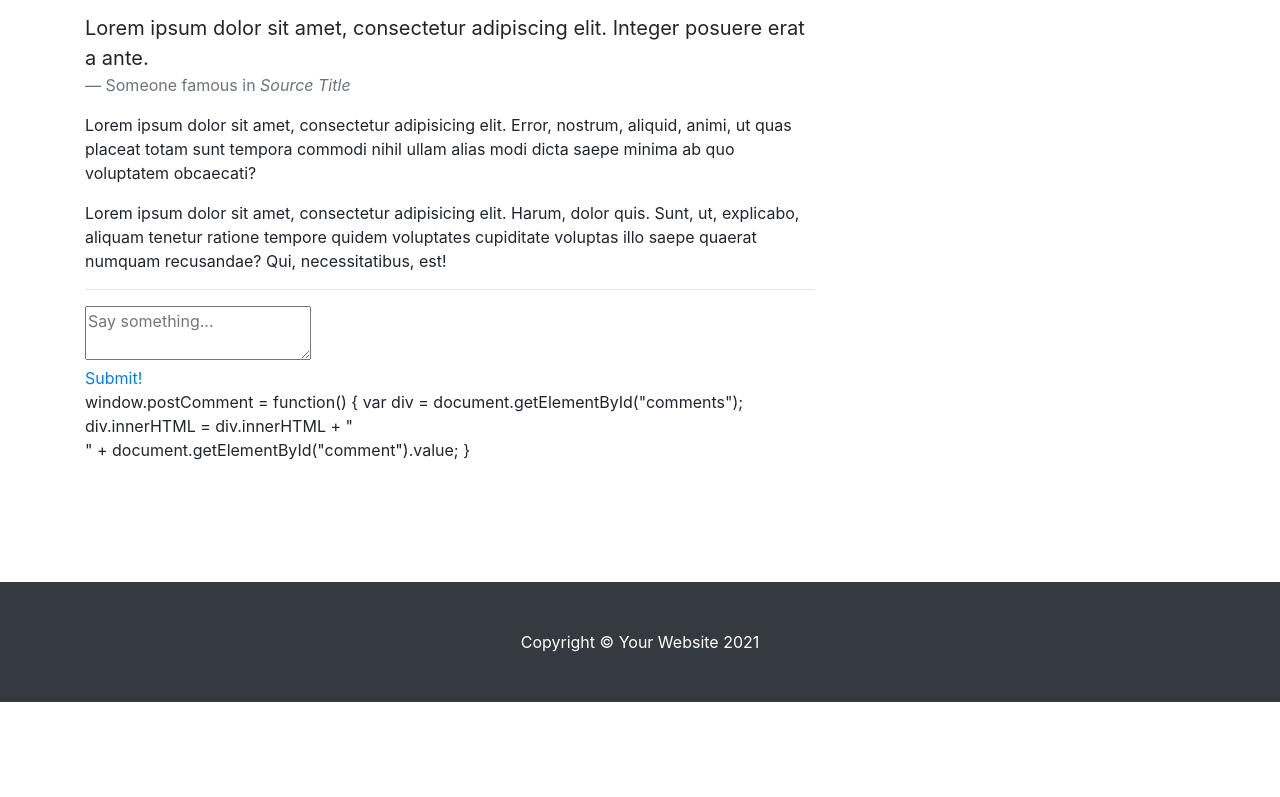
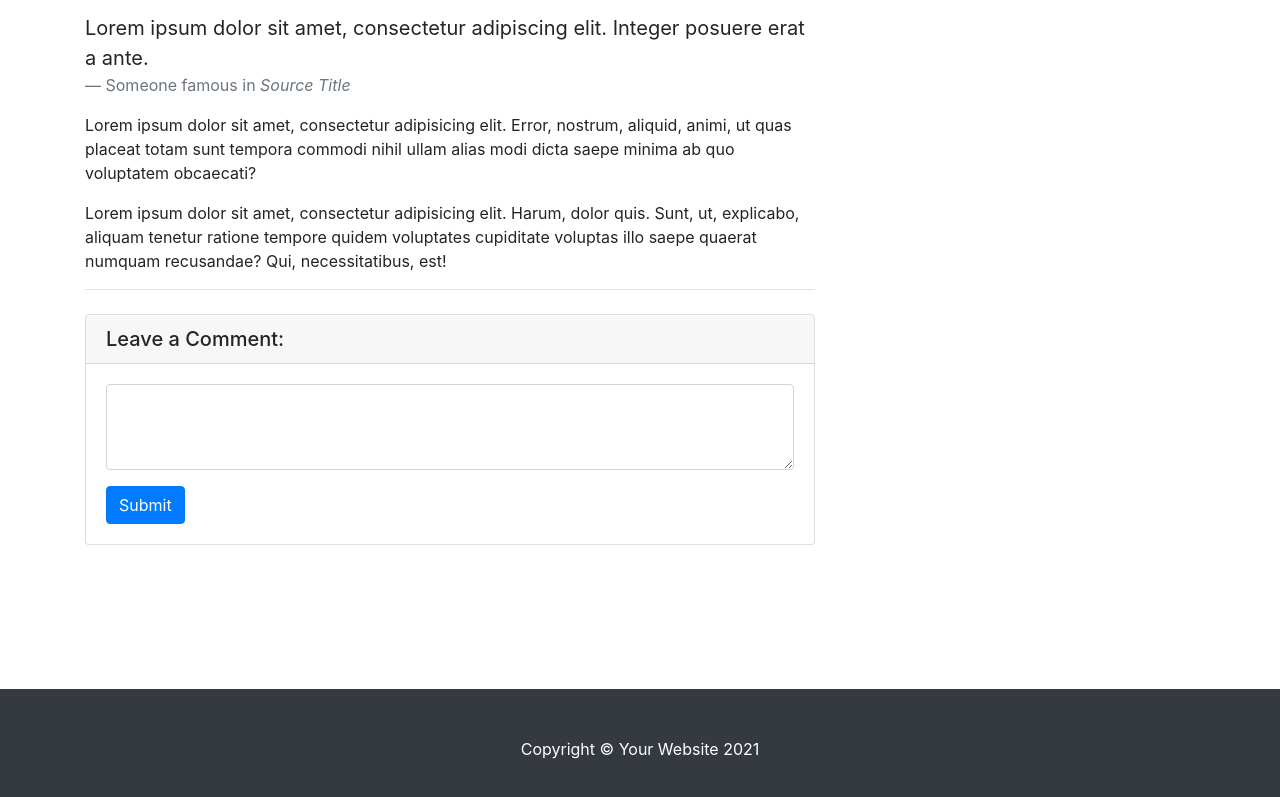
Before and after one commit to bankitomi26/anschlag, a website: page index.html in a window 1280 px wide. Shown: the part 945-1742 px from the top of the page. Before the commit the page ends 1647 px from the top, so only its background shows below. Drawn offline with Linux system fonts and the light colour scheme.

Commit message:
Update index.html

```diff
--- a/index.html
+++ b/index.html
@@ -87,18 +87,18 @@
 
 
         <!-- Comments Form -->
-       <form>
-    <textarea id="comment" placeholder="Say something..." /></textarea><br>
-    <a href="#" onclick="postComment();">Submit!</a>
-    </form>
-    <div id="comments">
-    </div>
-      window.postComment = function() {
-  var div = document.getElementById("comments");
+        <div class="card my-4">
+          <h5 class="card-header">Leave a Comment:</h5>
+          <div class="card-body">
+            <form>
+              <div class="form-group">
+                <textarea class="form-control" rows="3"></textarea>
+              </div>
+              <button type="submit" class="btn btn-primary">Submit</button>
+            </form>
+          </div>
+        </div>
 
-  div.innerHTML = div.innerHTML + "<br>" + document.getElementById("comment").value;
-
-}
         <!-- Single Comment -->
         <div class="media mb-4">
           <img class="d-flex mr-3 rounded-circle" src="" alt="">
```
